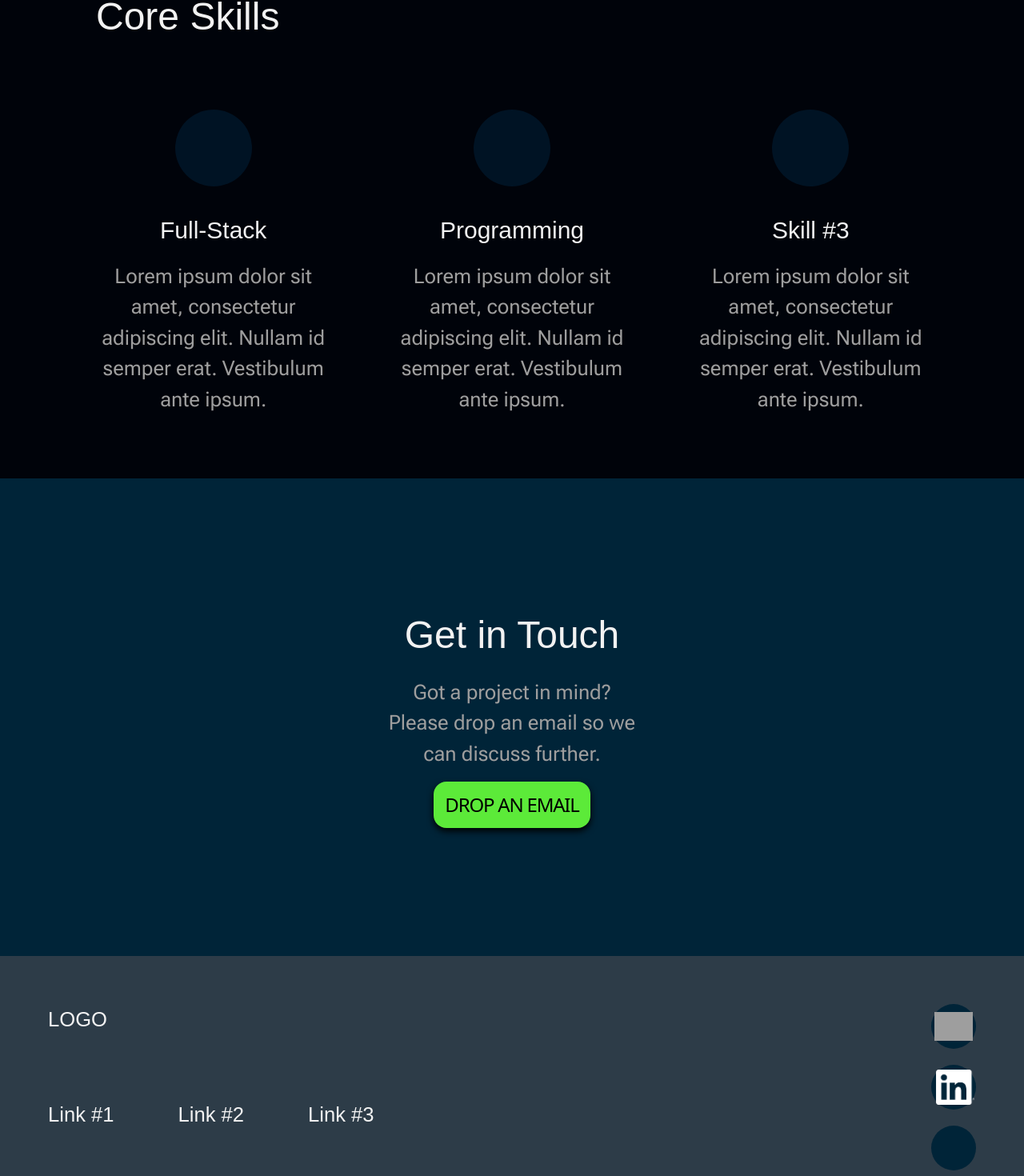
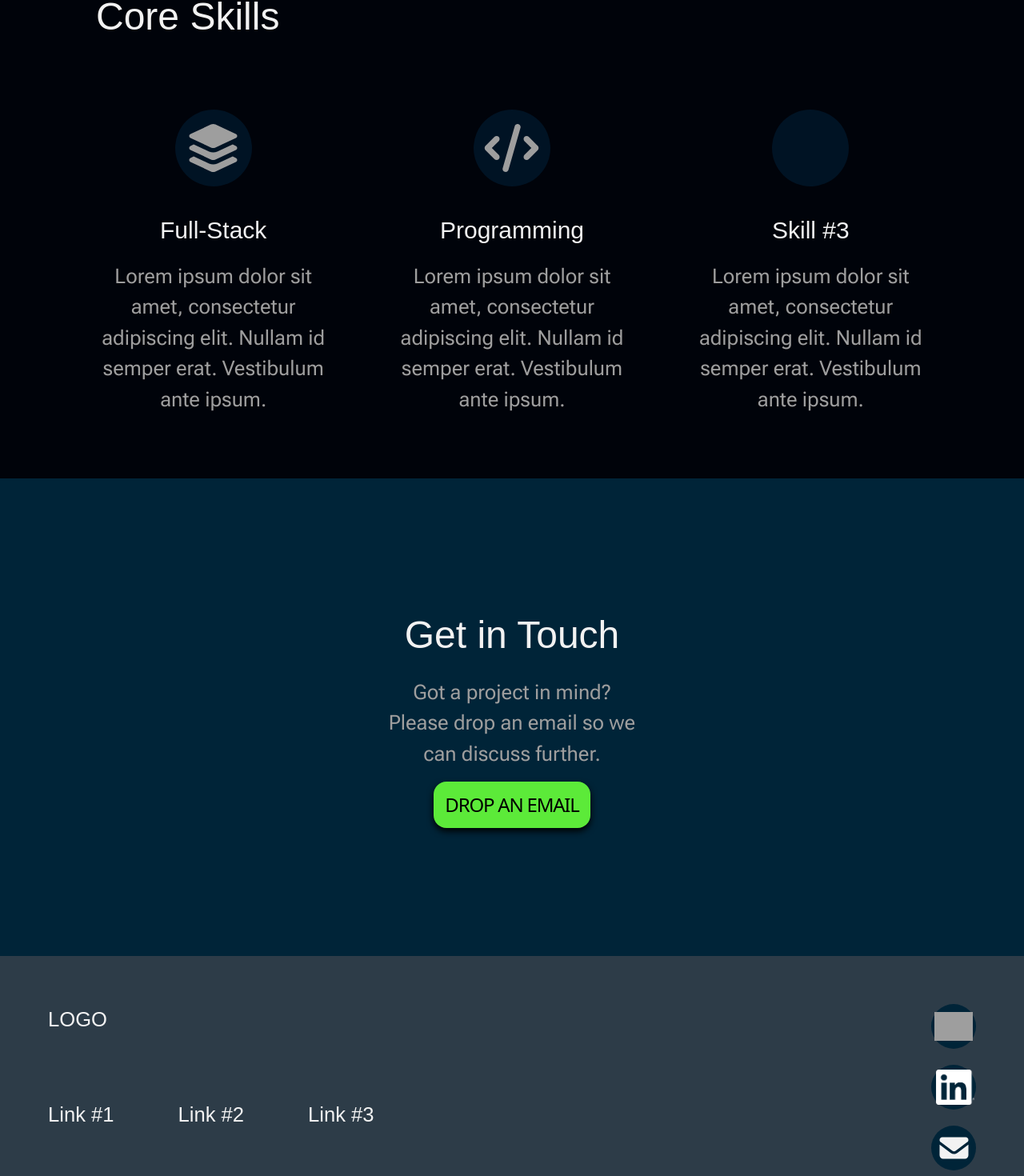
Before and after one commit to DaSmelterSaif/portfolio, a Vue app: page / in a window 1280 px wide. Shown: the part 4646-6116 px from the top of the page at 80% size. Built offline with nearby package versions, Linux system fonts and the light colour scheme; grey boxes are pictures that could not be loaded; a web font is replaced by a local one.

Commit message:
added font awesome

```diff
--- a/package.json
+++ b/package.json
@@ -9,6 +9,11 @@
     "preview": "vite preview"
   },
   "dependencies": {
+    "@fortawesome/fontawesome-svg-core": "^7.1.0",
+    "@fortawesome/free-brands-svg-icons": "^7.1.0",
+    "@fortawesome/free-regular-svg-icons": "^7.1.0",
+    "@fortawesome/free-solid-svg-icons": "^7.1.0",
+    "@fortawesome/vue-fontawesome": "^3.1.3",
     "@tailwindcss/vite": "^4.1.18",
     "tailwindcss": "^4.1.18",
     "vue": "^3.5.24"
--- a/src/components/FooterSec.vue
+++ b/src/components/FooterSec.vue
@@ -32,7 +32,11 @@ export default {
                     <img src="/social-media-logos/linkedin-logo.png" alt="LinkedIn Logo">
                 </a>
             </div>
-            <div class="w-14 aspect-square bg-bg-light rounded-full"></div>
+            <div class="w-14 aspect-square bg-bg-light rounded-full">
+                <a href="mailto:saifaldinsunjaq@gmail.com" class="flex items-center justify-center w-full h-full p-1">
+                    <font-awesome-icon icon="fa-solid fa-envelope" class="text-text text-4xl" />
+                </a>
+            </div>
         </div>
     </footer>
 </template>
--- a/src/components/SkillsSec.vue
+++ b/src/components/SkillsSec.vue
@@ -12,7 +12,9 @@ export default {
             <h2 class="font-inclusive-sans text-sec-title-font text-text mb-20">Core Skills</h2>
             <div class="grid lg:grid-rows-1 lg:grid-cols-3 grid-rows-3 gap-20">
                 <div class="flex flex-col items-center">
-                    <div class="w-24 h-24 bg-bg rounded-full mb-8"></div>
+                    <div class="w-24 h-24 bg-bg rounded-full mb-8 flex justify-center items-center">
+                        <font-awesome-icon icon="fa-solid fa-layer-group" class="text-text-muted text-6xl" />
+                    </div>
                     <h3 class="font-inclusive-sans text-sub-title-font text-text mb-4">Full-Stack</h3>
                     <p class="font-roboto-flex text-body-font text-text-muted text-center md:px-0 px-[13vw]">
                         Lorem ipsum dolor sit amet, consectetur adipiscing elit. Nullam id semper erat. Vestibulum ante
@@ -20,7 +22,9 @@ export default {
                     </p>
                 </div>
                 <div class="flex flex-col items-center">
-                    <div class="w-24 h-24 bg-bg rounded-full mb-8"></div>
+                    <div class="w-24 h-24 bg-bg rounded-full mb-8 flex justify-center items-center">
+                        <font-awesome-icon icon="fa-solid fa-code" class="text-text-muted text-6xl" />
+                    </div>
                     <h3 class="font-inclusive-sans text-sub-title-font text-text mb-4">Programming</h3>
                     <p class="font-roboto-flex text-body-font text-text-muted text-center md:px-0 px-[13vw]">
                         Lorem ipsum dolor sit amet, consectetur adipiscing elit. Nullam id semper erat. Vestibulum ante
--- a/src/main.ts
+++ b/src/main.ts
@@ -1,5 +1,17 @@
-import { createApp } from 'vue'
-import './style.css'
-import App from './App.vue'
+import { createApp } from "vue";
+import "./style.css";
+import App from "./App.vue";
 
-createApp(App).mount('#app')
+import { library } from "@fortawesome/fontawesome-svg-core";
+import { FontAwesomeIcon } from "@fortawesome/vue-fontawesome";
+
+import { fas } from "@fortawesome/free-solid-svg-icons";
+// import { far } from "@fortawesome/free-regular-svg-icons";
+// import { fab } from "@fortawesome/free-brands-svg-icons";
+
+library.add(fas);
+
+const app = createApp(App);
+
+app.component("font-awesome-icon", FontAwesomeIcon);
+app.mount("#app");
```
Also changed, not shown: 1 other file (tests, documents, lock files or other folders).
